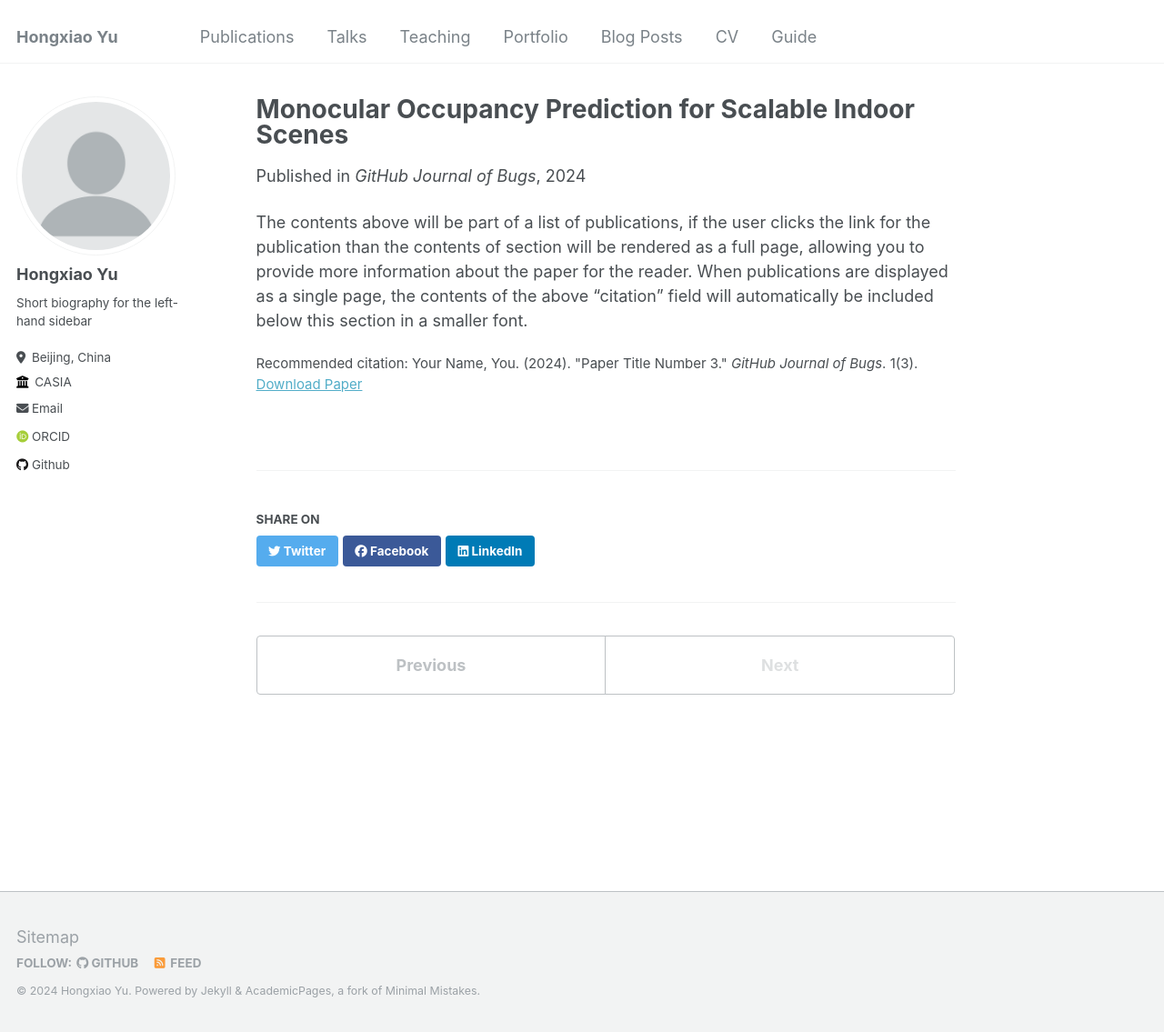
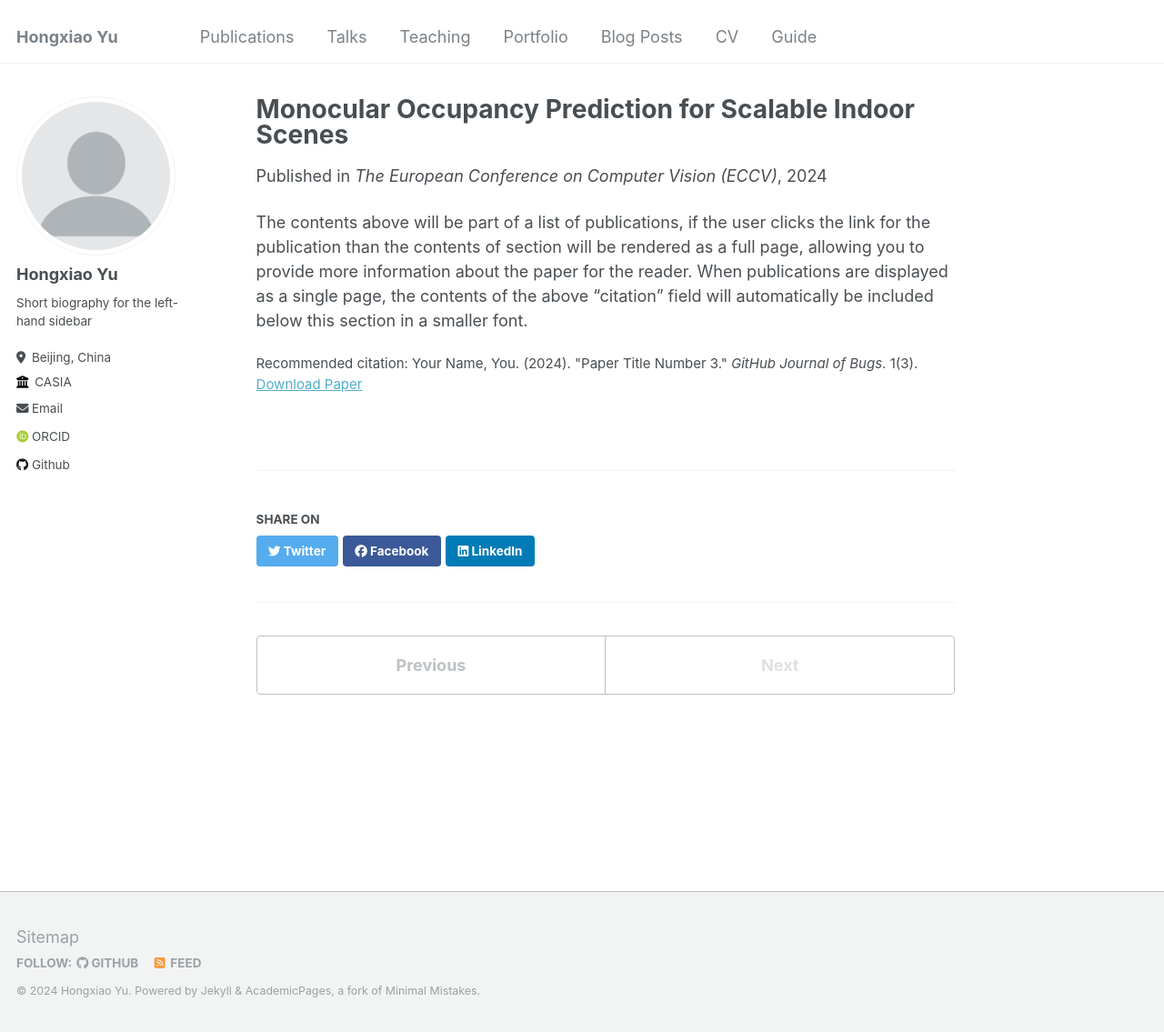
Before and after one commit to hongxiaoy/hongxiaoy.github.io, a Jekyll site: the page built from _publications/2024-07-01-Monocular-Occupancy-Prediction-for-Scalable-Indoor-Scenes.md, in a window 1280 px wide and 1135 px high. Shown: the whole window at 91% size. Built offline with Jekyll 4.4.1, drawn with Linux system fonts in a browser that asks for light colours; some web fonts are replaced.

Commit message:
Update 2024-07-01-Monocular-Occupancy-Prediction-for-Scalable-Indoor-Scenes.md

```diff
--- a/_publications/2024-07-01-Monocular-Occupancy-Prediction-for-Scalable-Indoor-Scenes.md
+++ b/_publications/2024-07-01-Monocular-Occupancy-Prediction-for-Scalable-Indoor-Scenes.md
@@ -4,7 +4,7 @@ collection: publications
 permalink: /publication/Monocular-Occupancy-Prediction-for-Scalable-Indoor-Scenes
 excerpt: 'Camera-based 3D occupancy prediction has recently garnered increasing attention in outdoor driving scenes. However, research in indoor scenes remains relatively unexplored. The core differences in indoor scenes lie in the complexity of scene scale and the variance in object size. In this paper, we propose a novel method, named ISO, for predicting indoor scene occupancy using monocular images. ISO harnesses the advantages of a pretrained depth model to achieve accurate depth predictions. Furthermore, we introduce the Dual Feature Line of Sight Projection (D-FLoSP) module within ISO, which enhances the learning of 3D voxel features. To foster further research in this domain, we introduce Occ-ScanNet, a large-scale occupancy benchmark for indoor scenes. With a dataset size 40 times larger than the NYUv2 dataset, it facilitates future scalable research in indoor scene analysis. Experimental results on both NYUv2 and Occ-ScanNet demonstrate that our method achieves state-of-the-art performance.'
 date: 2024-07-01
-venue: 'GitHub Journal of Bugs'
+venue: 'The European Conference on Computer Vision (ECCV)'
 paperurl: 'https://arxiv.org/pdf/2407.11730'
 citation: 'Your Name, You. (2024). &quot;Paper Title Number 3.&quot; <i>GitHub Journal of Bugs</i>. 1(3).'
 ---
```
